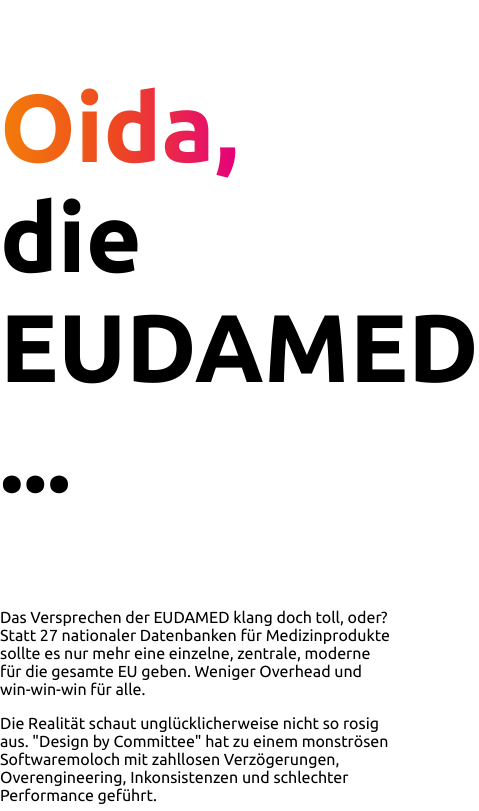
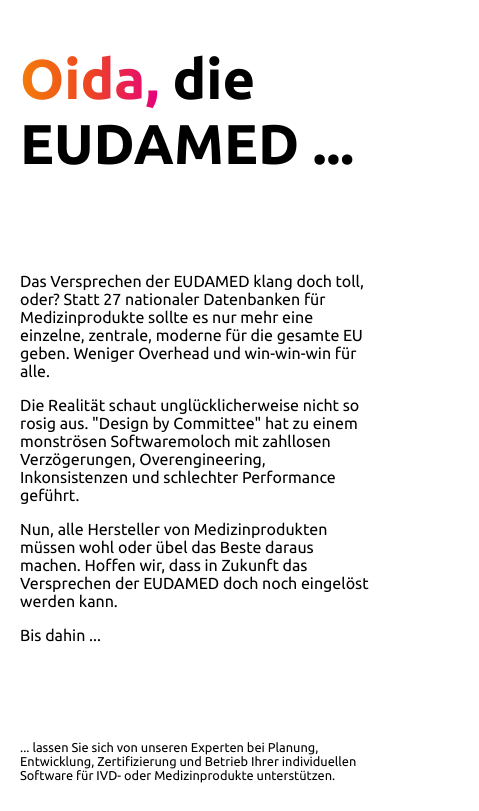
Before and after one commit to adliance/oidamed.at, a plain HTML site: page index.html in a window 390 px wide. Shown: the top 811 px of the page, 479 px wide, since content can reach past the window. Drawn offline with Linux system fonts and the light colour scheme.

Commit message:
Fix font size for mobile.

```diff
--- a/index.html
+++ b/index.html
@@ -113,6 +113,12 @@
             }
         }
 
+        @media only screen and (max-width: 600px) {
+            h1 {
+                font-size: 3.5rem;
+            }
+        }
+
         .text-gradient {
             background: linear-gradient(to right, #f47d09, #ed4622, #e5007d);
             -webkit-background-clip: text;
```
